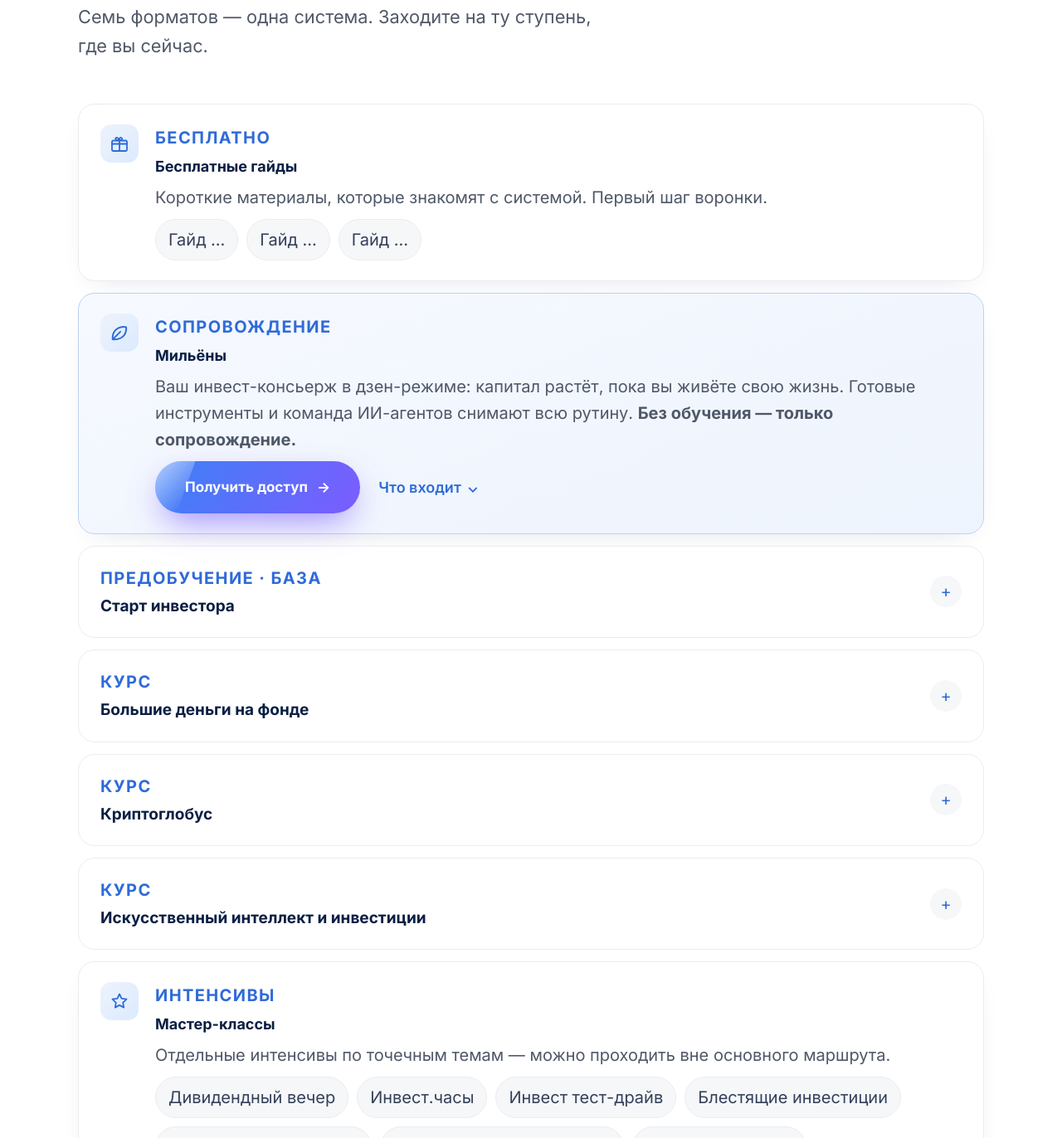
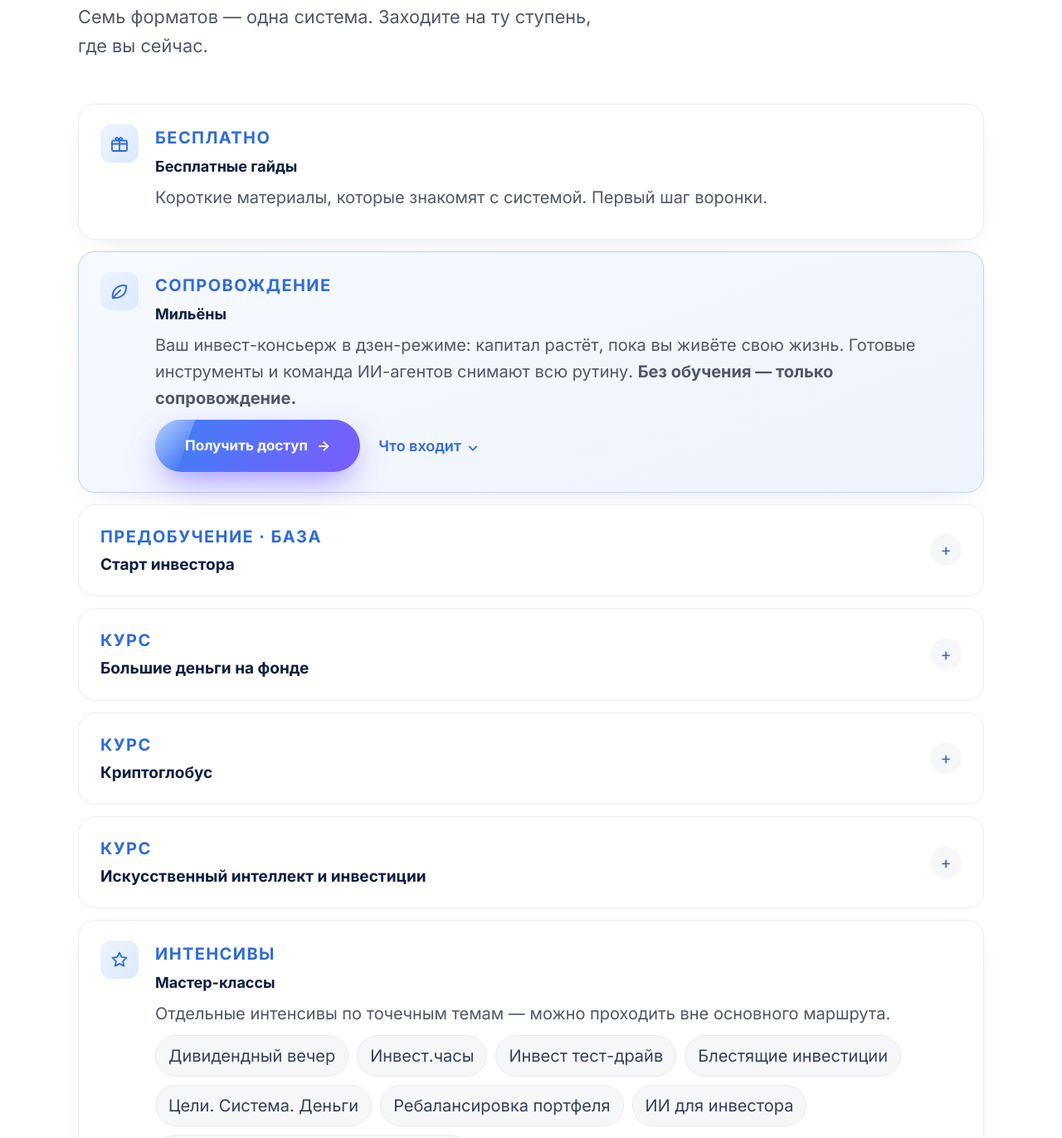
Before and after one commit to buneginatati/platform, a plain HTML site: page index.html in a window 1280 px wide. Shown: the part 2827-4199 px from the top of the page at 83% size. Drawn offline with Linux system fonts and the light colour scheme.

Commit message:
Академия: убрал все оранжевые заглушки (черновик, Гайд …, остальные уроки)
Co-Authored-By: Claude Opus 4.8 <noreply@anthropic.com>

```diff
--- a/index.html
+++ b/index.html
@@ -825,7 +825,7 @@ a:focus-visible,button:focus-visible,.seg-btn:focus-visible,.pm-tab:focus-visibl
     </div>
     <div class="ladder rv">
 
-      <div class="lad-item"><div class="ac-ic"><svg viewBox="0 0 24 24" fill="none" stroke="#2f6bd8" stroke-width="1.8" stroke-linecap="round" stroke-linejoin="round" width="24" height="24"><rect x="3" y="8.5" width="18" height="12.5" rx="1.5"/><path d="M3 12.5h18M12 8.5v12.5M12 8.5S10.3 3.8 8 5s.7 3.5 4 3.5 4.3-2.3 2-3.5-2 3.5-2 3.5Z"/></svg></div><div class="lad-c"><span class="mw">Бесплатно</span><h4>Бесплатные гайды</h4><p>Короткие материалы, которые знакомят с системой. Первый шаг воронки.</p><div class="chips"><span class="chip-g edit">Гайд …</span><span class="chip-g edit">Гайд …</span><span class="chip-g edit">Гайд …</span></div></div></div>
+      <div class="lad-item"><div class="ac-ic"><svg viewBox="0 0 24 24" fill="none" stroke="#2f6bd8" stroke-width="1.8" stroke-linecap="round" stroke-linejoin="round" width="24" height="24"><rect x="3" y="8.5" width="18" height="12.5" rx="1.5"/><path d="M3 12.5h18M12 8.5v12.5M12 8.5S10.3 3.8 8 5s.7 3.5 4 3.5 4.3-2.3 2-3.5-2 3.5-2 3.5Z"/></svg></div><div class="lad-c"><span class="mw">Бесплатно</span><h4>Бесплатные гайды</h4><p>Короткие материалы, которые знакомят с системой. Первый шаг воронки.</p></div></div>
 
       <div class="lad-item lad-offer" id="package">
         <div class="ac-ic"><svg viewBox="0 0 24 24" fill="none" stroke="#2f6bd8" stroke-width="1.8" stroke-linecap="round" stroke-linejoin="round" width="26" height="26"><path d="M4.5 19.5S3 11 10.5 7c4.5-2.4 9-1 9-1s1 8.5-6 12c-4 2-9 1.5-9 1.5Z"/><path d="M4.5 19.5 13 11"/></svg></div>
@@ -848,22 +848,22 @@ a:focus-visible,button:focus-visible,.seg-btn:focus-visible,.pm-tab:focus-visibl
       </div>
 
       <div class="mod"><div class="mod-head"><div class="mt"><span class="mw">Предобучение · база</span><h4>Старт инвестора</h4></div><div class="toggle">+</div></div><div class="mod-body"><div class="mod-body-inner">
-        <div><h5>Уроки</h5><ul><li>Урок 1. Цель и горизонт: куда вы идёте</li><li>Урок 3. Регулярность: система пополнений</li><li>ИИС: счёт и налоговые льготы</li><li class="edit">＋ остальные уроки предобучения</li></ul></div>
+        <div><h5>Уроки</h5><ul><li>Урок 1. Цель и горизонт: куда вы идёте</li><li>Урок 3. Регулярность: система пополнений</li><li>ИИС: счёт и налоговые льготы</li></ul></div>
         <div><h5>Бонус</h5><ul class="res"><li>Мини-курс Метод конвертов: 30% дохода в инвестиции без нагрузки на семью</li></ul></div>
       </div></div></div>
 
       <div class="mod"><div class="mod-head"><div class="mt"><span class="mw">Курс</span><h4>Большие деньги на фонде</h4></div><div class="toggle">+</div></div><div class="mod-body"><div class="mod-body-inner">
-        <div><h5>Что внутри <span class="edit">(черновик)</span></h5><ul><li>Как устроен рынок: акции, облигации, ETF</li><li>Выбор бумаг по фундаменталу — с Фундаменталкой</li><li>Дивидендная стратегия и купоны</li><li>ИИС и налоговые льготы</li><li>Сборка и ребалансировка портфеля</li></ul></div>
+        <div><h5>Что внутри</h5><ul><li>Как устроен рынок: акции, облигации, ETF</li><li>Выбор бумаг по фундаменталу — с Фундаменталкой</li><li>Дивидендная стратегия и купоны</li><li>ИИС и налоговые льготы</li><li>Сборка и ребалансировка портфеля</li></ul></div>
         <div><h5>В результате</h5><ul class="res"><li>Сбалансированный портфель под вашу цель</li><li>Первые дивиденды и купоны</li></ul></div>
       </div></div></div>
 
       <div class="mod"><div class="mod-head"><div class="mt"><span class="mw">Курс</span><h4>Криптоглобус</h4></div><div class="toggle">+</div></div><div class="mod-body"><div class="mod-body-inner">
-        <div><h5>Что внутри <span class="edit">(черновик)</span></h5><ul><li>Крипта без казино: как это работает</li><li>Кошельки, биржи и безопасность</li><li>Сборка криптопортфеля</li><li>Стейблкоины и управление рисками</li><li>Стратегия входа и фиксации прибыли</li></ul></div>
+        <div><h5>Что внутри</h5><ul><li>Крипта без казино: как это работает</li><li>Кошельки, биржи и безопасность</li><li>Сборка криптопортфеля</li><li>Стейблкоины и управление рисками</li><li>Стратегия входа и фиксации прибыли</li></ul></div>
         <div><h5>В результате</h5><ul class="res"><li>Криптопортфель без страха и хаоса</li><li>Понятные правила входа и выхода</li></ul></div>
       </div></div></div>
 
       <div class="mod"><div class="mod-head"><div class="mt"><span class="mw">Курс</span><h4>Искусственный интеллект и инвестиции</h4></div><div class="toggle">+</div></div><div class="mod-body"><div class="mod-body-inner">
-        <div><h5>Что внутри <span class="edit">(черновик)</span></h5><ul><li>Нейросети в работе инвестора</li><li>Фундаменталка и Ричи на практике</li><li>Анализ отчётов за минуты</li><li>Автоматизация рутины и контента</li><li>Свой ИИ-помощник под задачи</li></ul></div>
+        <div><h5>Что внутри</h5><ul><li>Нейросети в работе инвестора</li><li>Фундаменталка и Ричи на практике</li><li>Анализ отчётов за минуты</li><li>Автоматизация рутины и контента</li><li>Свой ИИ-помощник под задачи</li></ul></div>
         <div><h5>В результате</h5><ul class="res"><li>Рутина — на автопилоте</li><li>Решения быстрее и спокойнее</li></ul></div>
       </div></div></div>
 
```
